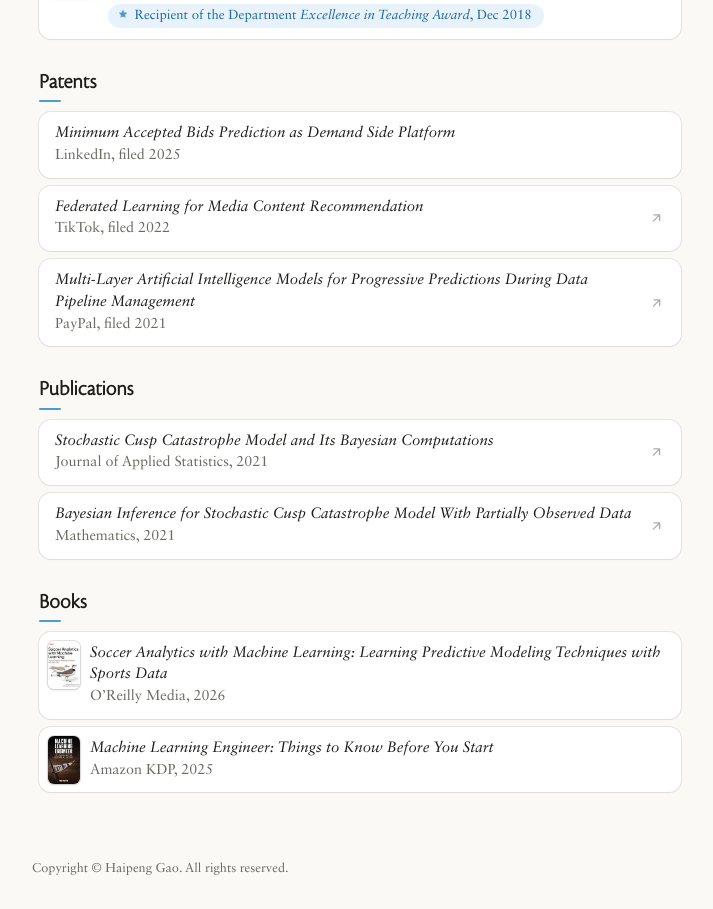
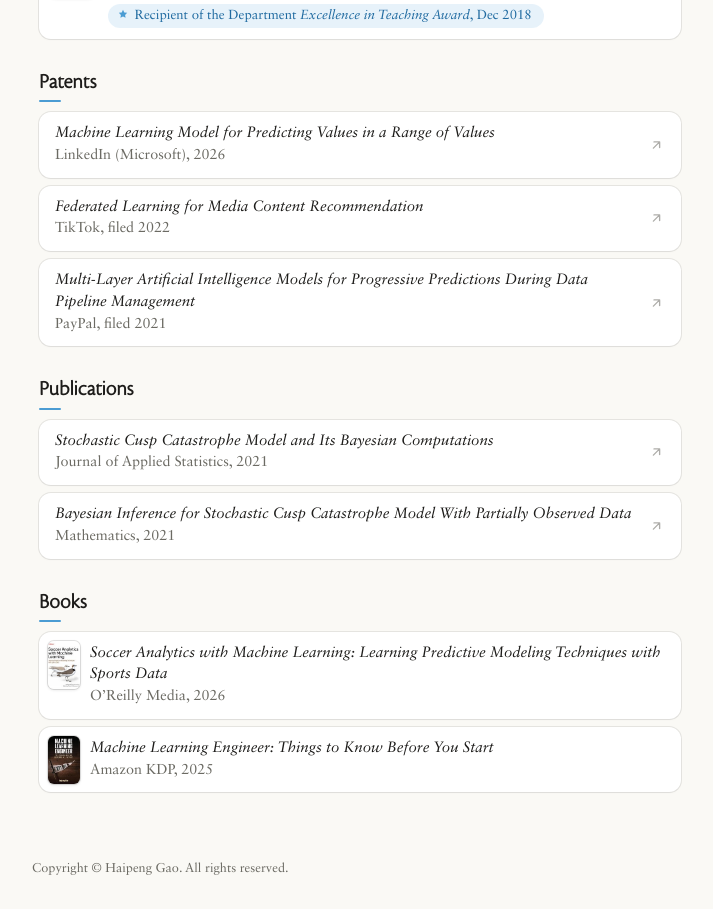
Before and after one commit to turbolt/homepage, a plain HTML site: page index.html in a window 1280 px wide. Shown: the part 1190-2099 px from the top of the page, without its empty margins (280-993 px from the left). Drawn offline with Linux system fonts and the light colour scheme.

Commit message:
Add published LinkedIn patent

```diff
--- a/index.html
+++ b/index.html
@@ -613,12 +613,17 @@
             <table cellpadding="3" class="cards">
               <tbody>
                 <tr>
-                  <td class="entry">
-                    <em
-                      >Minimum Accepted Bids Prediction as Demand Side
-                      Platform</em
+                  <td class="entry link">
+                    <a
+                      target="_blank"
+                      rel="noopener noreferrer"
+                      href="https://ppubs.uspto.gov/api/pdf/downloadPdf/US-20260368781-A1?source=US-PGPUB&amp;requestToken=eyJzdWIiOiI5YTFiMWMyNS01OWUyLTQwNGEtYTkzZC00ZDY3OTlkZDU4ZTMiLCJ2ZXIiOiI5M2U3NmMxMS01MGVjLTRlZTktYjczMy1hMWRjMWYyM2ZiNjUiLCJleHAiOjB9"
+                      ><em
+                        >Machine Learning Model for Predicting Values in a Range
+                        of Values</em
+                      ></a
                     ><br />
-                    <span class="venue">LinkedIn, filed 2025</span>
+                    <span class="venue">LinkedIn (Microsoft), 2026</span>
                   </td>
                 </tr>
                 <tr>
```
